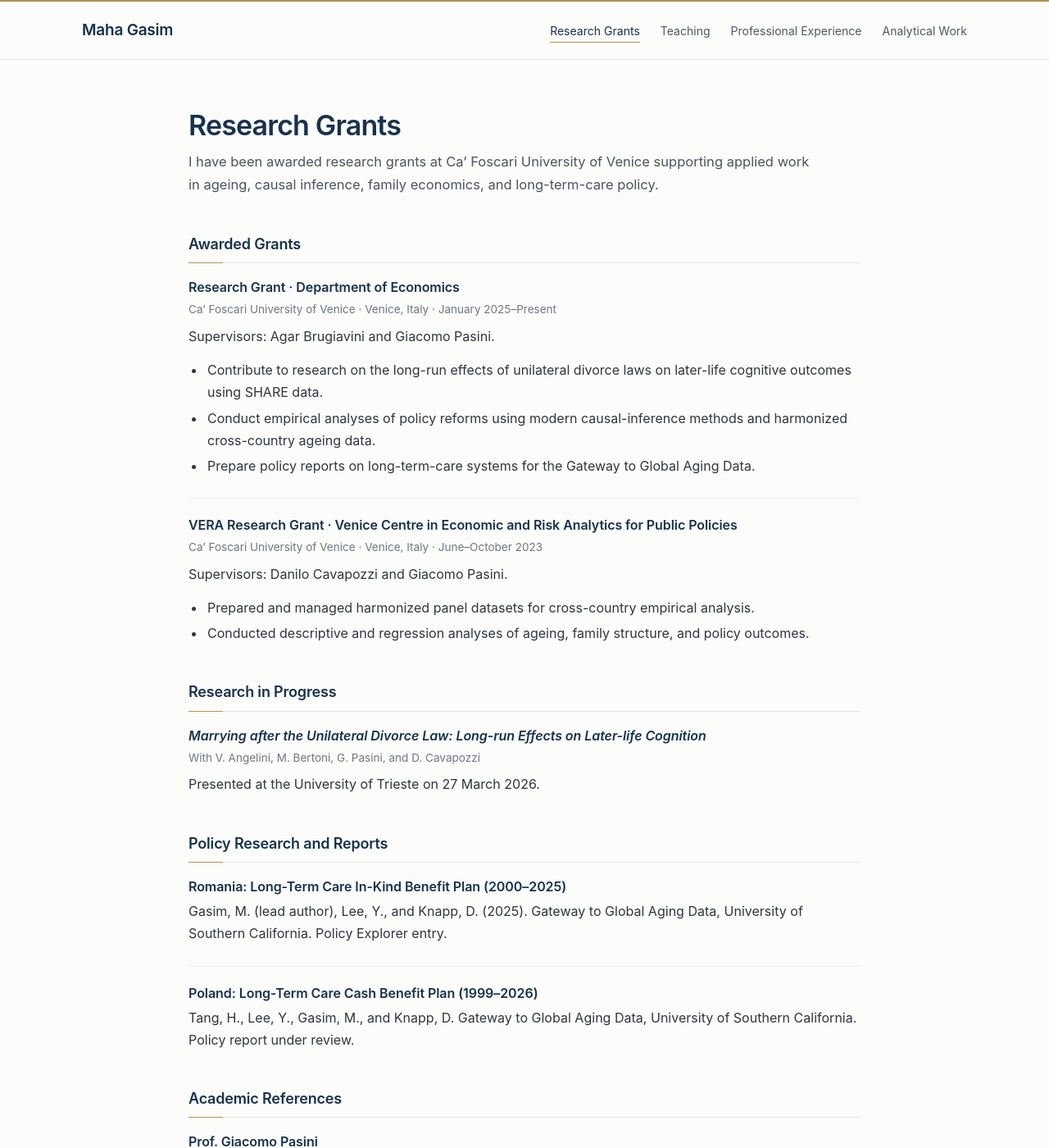
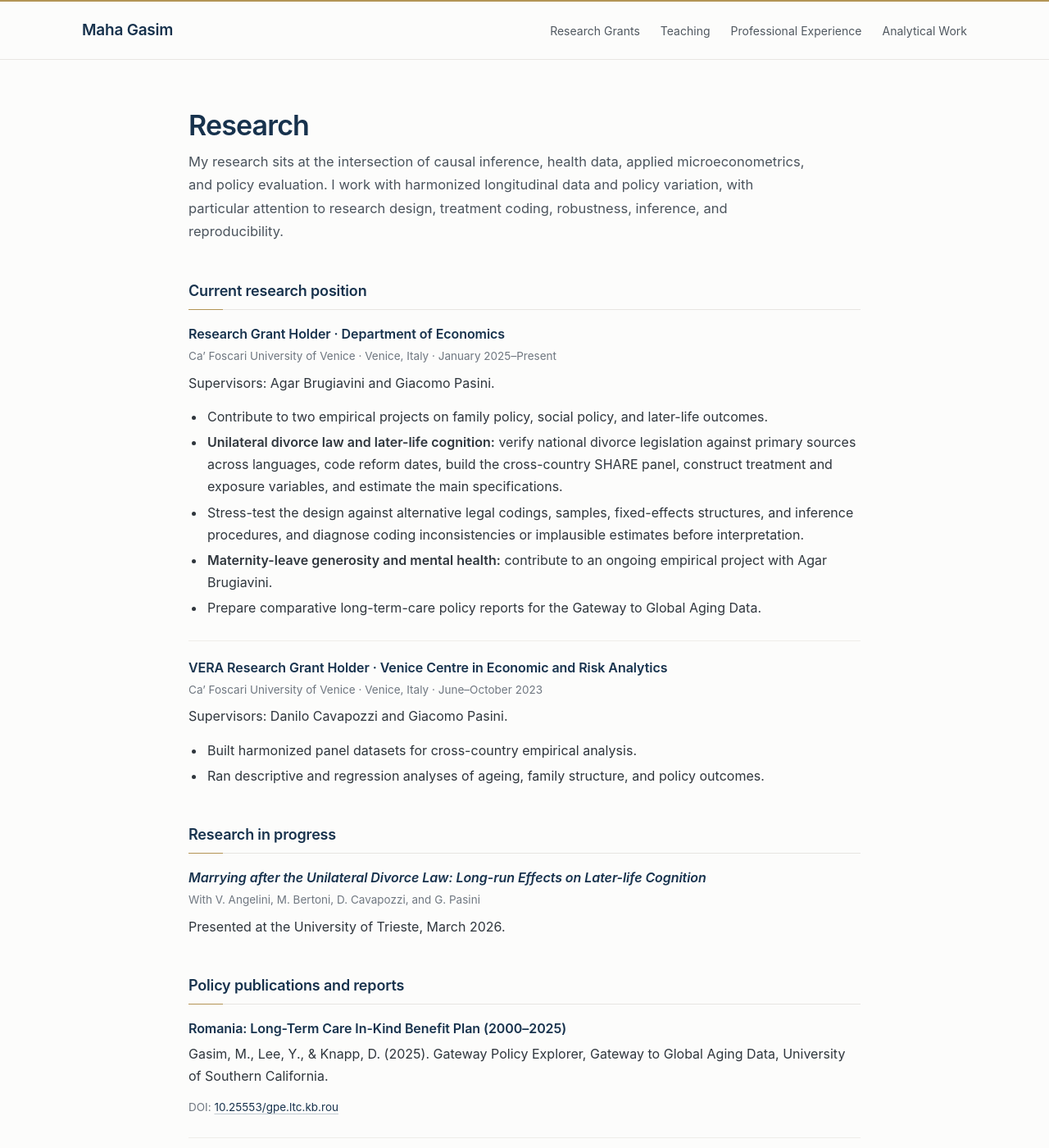
Before and after one commit to mahagasim/mahagasim.github.io, a Jekyll site: the page built from research.md, in a window 1280 px wide and 1400 px high. Shown: the whole window at 82% size. Built offline with Jekyll 4.4.1, drawn with Linux system fonts in a browser that asks for light colours; some of the changed text lies outside the part shown.

Commit message:
Align research page with current CV

```diff
--- a/research.md
+++ b/research.md
@@ -1,65 +1,69 @@
 ---
 layout: default
-title: Research Grants
+title: Research
+description: Research experience, work in progress, and policy publications by Maha Gasim.
 ---
 
-# Research Grants
+# Research
 
-<p class="page-intro">I have been awarded research grants at Ca’ Foscari University of Venice supporting applied work in ageing, causal inference, family economics, and long-term-care policy.</p>
+<p class="page-intro">My research sits at the intersection of causal inference, health data, applied microeconometrics, and policy evaluation. I work with harmonized longitudinal data and policy variation, with particular attention to research design, treatment coding, robustness, inference, and reproducibility.</p>
 
-## Awarded Grants
+## Current research position
 
 <div class="entry">
-  <h3>Research Grant · Department of Economics</h3>
+  <h3>Research Grant Holder · Department of Economics</h3>
   <p class="entry-meta">Ca’ Foscari University of Venice · Venice, Italy · January 2025–Present</p>
   <p>Supervisors: Agar Brugiavini and Giacomo Pasini.</p>
   <ul>
-    <li>Contribute to research on the long-run effects of unilateral divorce laws on later-life cognitive outcomes using SHARE data.</li>
-    <li>Conduct empirical analyses of policy reforms using modern causal-inference methods and harmonized cross-country ageing data.</li>
-    <li>Prepare policy reports on long-term-care systems for the Gateway to Global Aging Data.</li>
+    <li>Contribute to two empirical projects on family policy, social policy, and later-life outcomes.</li>
+    <li><strong>Unilateral divorce law and later-life cognition:</strong> verify national divorce legislation against primary sources across languages, code reform dates, build the cross-country SHARE panel, construct treatment and exposure variables, and estimate the main specifications.</li>
+    <li>Stress-test the design against alternative legal codings, samples, fixed-effects structures, and inference procedures, and diagnose coding inconsistencies or implausible estimates before interpretation.</li>
+    <li><strong>Maternity-leave generosity and mental health:</strong> contribute to an ongoing empirical project with Agar Brugiavini.</li>
+    <li>Prepare comparative long-term-care policy reports for the Gateway to Global Aging Data.</li>
   </ul>
 </div>
 
 <div class="entry">
-  <h3>VERA Research Grant · Venice Centre in Economic and Risk Analytics for Public Policies</h3>
+  <h3>VERA Research Grant Holder · Venice Centre in Economic and Risk Analytics</h3>
   <p class="entry-meta">Ca’ Foscari University of Venice · Venice, Italy · June–October 2023</p>
   <p>Supervisors: Danilo Cavapozzi and Giacomo Pasini.</p>
   <ul>
-    <li>Prepared and managed harmonized panel datasets for cross-country empirical analysis.</li>
-    <li>Conducted descriptive and regression analyses of ageing, family structure, and policy outcomes.</li>
+    <li>Built harmonized panel datasets for cross-country empirical analysis.</li>
+    <li>Ran descriptive and regression analyses of ageing, family structure, and policy outcomes.</li>
   </ul>
 </div>
 
-## Research in Progress
+## Research in progress
 
-<div class="entry">
+<div class="entry feature-entry">
   <h3><em>Marrying after the Unilateral Divorce Law: Long-run Effects on Later-life Cognition</em></h3>
-  <p class="entry-meta">With V. Angelini, M. Bertoni, G. Pasini, and D. Cavapozzi</p>
-  <p>Presented at the University of Trieste on 27 March 2026.</p>
+  <p class="entry-meta">With V. Angelini, M. Bertoni, D. Cavapozzi, and G. Pasini</p>
+  <p>Presented at the University of Trieste, March 2026.</p>
 </div>
 
-## Policy Research and Reports
+## Policy publications and reports
 
 <div class="entry">
   <h3>Romania: Long-Term Care In-Kind Benefit Plan (2000–2025)</h3>
-  <p>Gasim, M. (lead author), Lee, Y., and Knapp, D. (2025). Gateway to Global Aging Data, University of Southern California. Policy Explorer entry.</p>
+  <p>Gasim, M., Lee, Y., &amp; Knapp, D. (2025). Gateway Policy Explorer, Gateway to Global Aging Data, University of Southern California.</p>
+  <p class="entry-meta">DOI: <a href="https://doi.org/10.25553/gpe.ltc.kb.rou">10.25553/gpe.ltc.kb.rou</a></p>
 </div>
 
 <div class="entry">
   <h3>Poland: Long-Term Care Cash Benefit Plan (1999–2026)</h3>
-  <p>Tang, H., Lee, Y., Gasim, M., and Knapp, D. Gateway to Global Aging Data, University of Southern California. Policy report under review.</p>
+  <p>Tang, H., Lee, Y., Gasim, M., &amp; Knapp, D. Gateway to Global Aging Data, University of Southern California.</p>
+  <p class="entry-meta">Under review.</p>
 </div>
 
-## Academic References
+## Research toolkit
 
-<div class="entry">
-  <h3>Prof. Giacomo Pasini</h3>
-  <p class="entry-meta">Ca’ Foscari University of Venice</p>
-  <p><a href="mailto:giacomo.pasini@unive.it">giacomo.pasini@unive.it</a></p>
+<div class="split-grid">
+  <div>
+    <h3>Methods</h3>
+    <p>G-computation; IPW and AIPW; cross-fitting and Double Machine Learning; regularized regression; panel data and fixed effects; instrumental variables; difference-in-differences and staggered adoption; regression discontinuity; synthetic control; wild cluster bootstrap inference.</p>
+  </div>
+  <div>
+    <h3>Data</h3>
+    <p>BRFSS; SHARE; HRS-family harmonized ageing datasets; harmonized cross-country panel construction; primary legal and policy sources across languages.</p>
+  </div>
 </div>
-
-<div class="entry">
-  <h3>Prof. Danilo Cavapozzi</h3>
-  <p class="entry-meta">Ca’ Foscari University of Venice</p>
-  <p><a href="mailto:danilo.cavapozzi@unive.it">danilo.cavapozzi@unive.it</a></p>
-</div>
```
